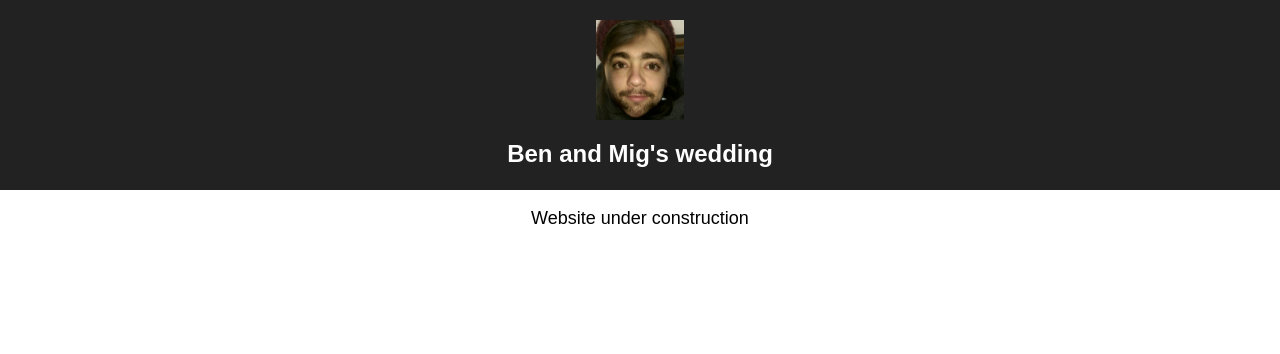
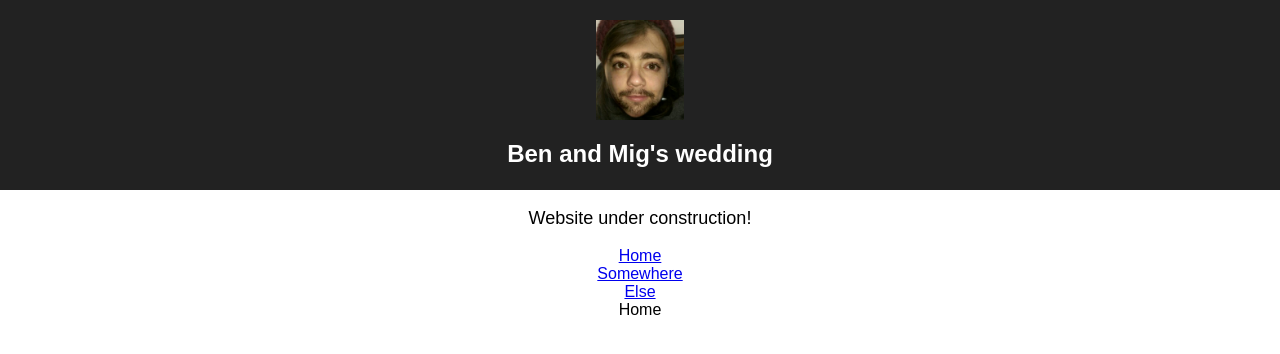
Before and after one commit to bentaly/wedding, a React (Create React App) app: page / in a window 1280 px wide. Shown: the top 354 px of the page. Built offline with nearby package versions, Linux system fonts and the light colour scheme; the HTML template or start-up script is replaced by a standard one.

Commit message:
getting the basics of the router in place

```diff
--- a/package.json
+++ b/package.json
@@ -7,6 +7,7 @@
     "mongodb": "^3.1.4",
     "react": "^16.4.2",
     "react-dom": "^16.4.2",
+    "react-router-dom": "^4.3.1",
     "react-scripts": "1.1.4"
   },
   "scripts": {
--- a/server.js
+++ b/server.js
@@ -4,7 +4,6 @@ const path = require('path');
 const app = express();
 const MongoClient = require('mongodb').MongoClient;
 const connectionStr = 'mongodb+srv://bental:shruWickfejeeg6@cluster0-sd7er.mongodb.net/wedding';
-// const connectionStr = 'mongodb+srv://bental:shruWickfejeeg6@cluster0-sd7er.mongodb.net/test?retryWrites=true';
 
 app.use(express.static(path.join(__dirname, 'build')));
 
--- a/src/App.js
+++ b/src/App.js
@@ -1,6 +1,7 @@
 import React, { Component } from 'react';
 import logo from './migben.png';
 import './App.css';
+import { BrowserRouter, Link, Route } from 'react-router-dom'
 
 class App extends Component {
   render() {
@@ -11,11 +12,55 @@ class App extends Component {
           <h1 className="App-title">Ben and Mig's wedding</h1>
         </header>
         <p className="App-intro">
-          Website under construction
+          Website under construction!
         </p>
+        <BrowserRouter>
+          <InnerApp />
+        </BrowserRouter>
       </div>
     );
   }
 }
 
+const InnerApp = () => (
+  <div>
+    <nav>
+      <Link to="/">Home</Link>
+    </nav>
+    <nav>
+      <Link to="/d1">Somewhere</Link>
+    </nav>
+    <nav>
+      <Link to="/d2">Else</Link>
+    </nav>
+    <div>
+      <Route exact={true} path="/" component={Home} />
+    </div>
+    <div>
+      <Route exact={true} path="/d1" component={Somewhere} />
+    </div>
+    <div>
+      <Route exact={true} path="/d2" component={Else} />
+    </div>
+  </div>
+)
+
+const Home = () => (
+  <div>
+    Home
+  </div>
+)
+
+const Somewhere = () => (
+  <div>
+    Somewhere
+  </div>
+)
+
+const Else = () => (
+  <div>
+    else
+  </div>
+)
+
 export default App;
```
Also changed, not shown: 1 other file (tests, documents, lock files or other folders).
